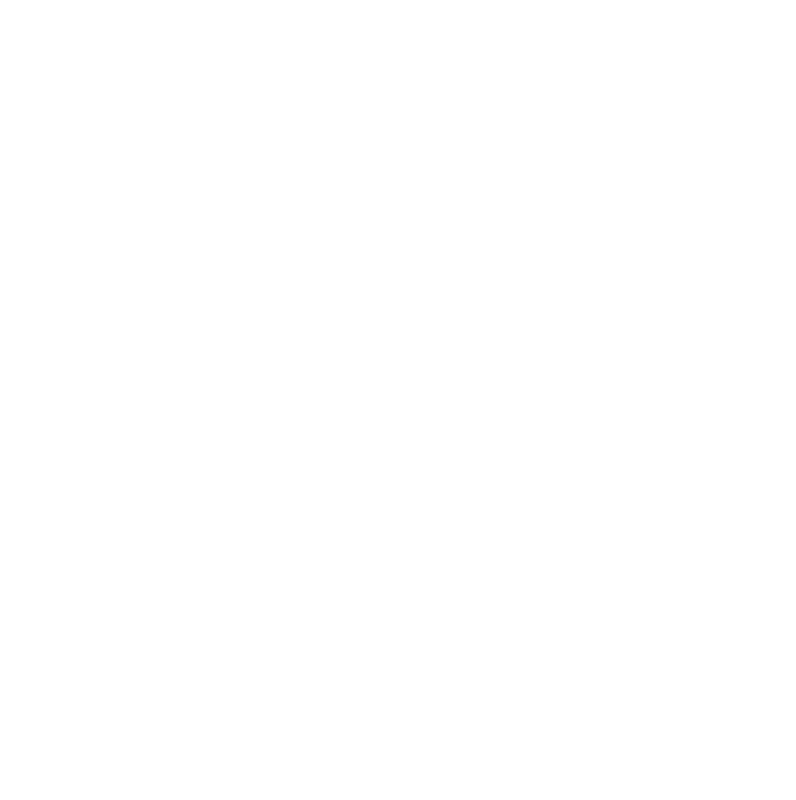
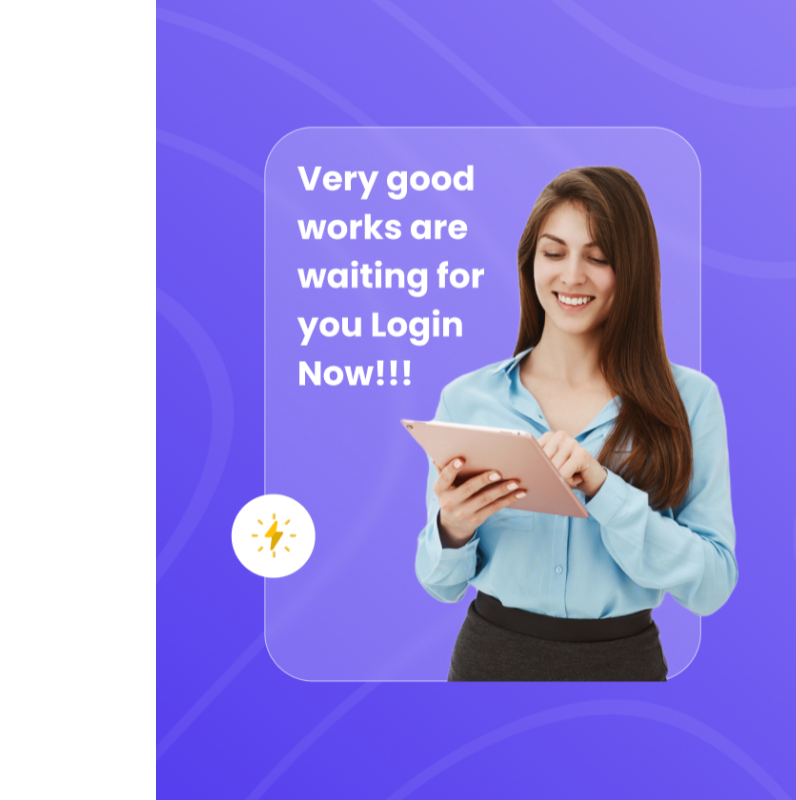
Before and after one commit to Ansaam98/LoginPage, a plain HTML site: page index.html in a window 1280 px wide. Shown: the full height of the page, 484-1280 px from the left. Drawn offline with Linux system fonts and the light colour scheme.

Commit message:
Update styles.css

```diff
--- a/styles/styles.css
+++ b/styles/styles.css
@@ -22,7 +22,7 @@ body {
 
 .right {
     flex: 1;
-    background-image: url('images/Photo.png');
+    background-image: url('../images/Photo.png');
     background-size: cover;
     background-position: center;
     direction: rtl;
```
